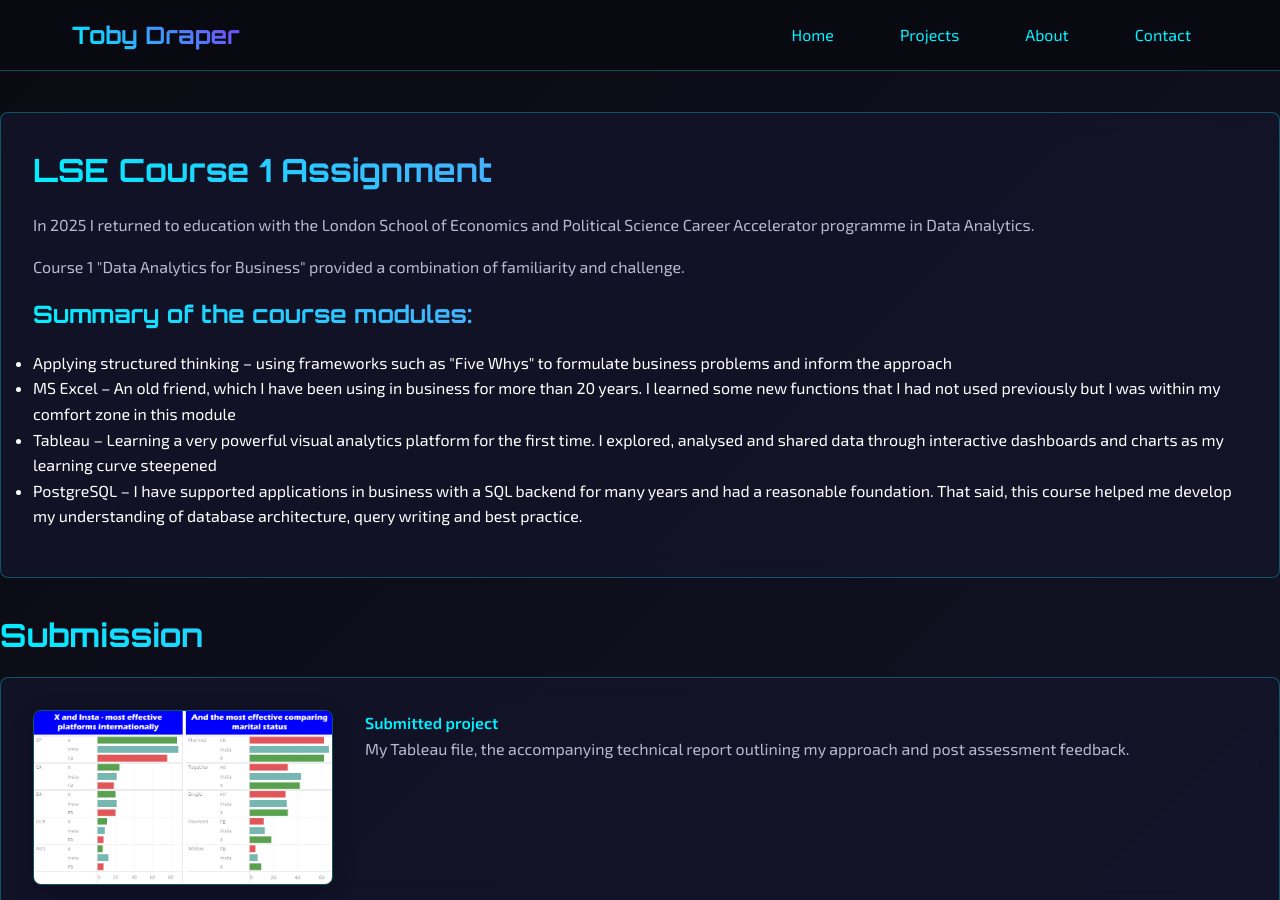
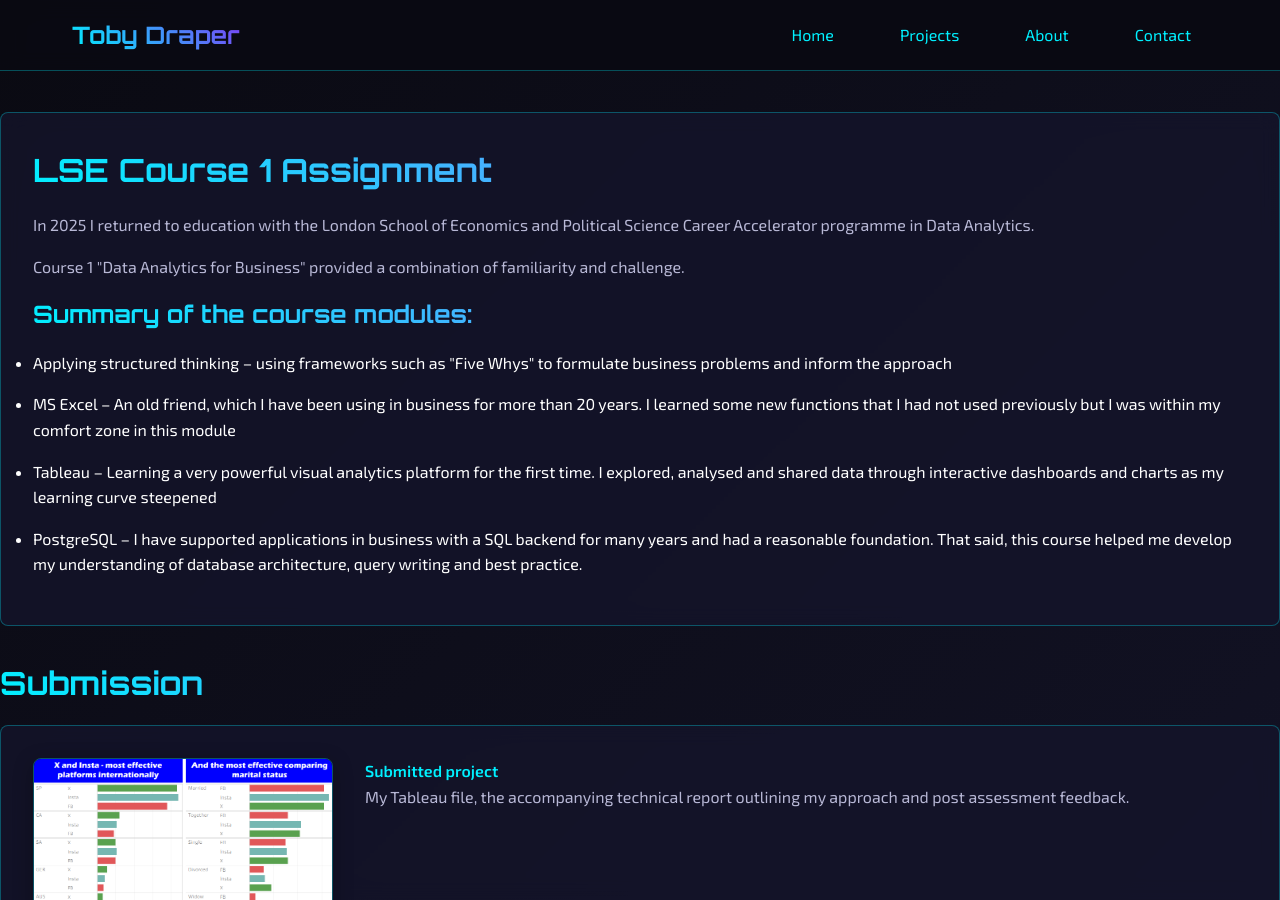
Before and after one commit to drapertoby/portfolio-toby-draper, a Jekyll site: the page built from course1_intro.md, in a window 1280 px wide and 900 px high. Built offline with Jekyll 4.4.1, drawn with Linux system fonts in a browser that asks for light colours.

Commit message:
Update course1_intro.md

```diff
--- a/course1_intro.md
+++ b/course1_intro.md
@@ -11,14 +11,12 @@ permalink: /course1_intro/
     <p>Course 1 "Data Analytics for Business" provided a combination of familiarity and challenge.</p>
 
     <h3>Summary of the course modules:</h3>
-    <p>
     <ul>
-      <li>Applying structured thinking – using frameworks such as "Five Whys" to formulate business problems and inform the approach</li>
-      <li>MS Excel – An old friend, which I have been using in business for more than 20 years. I learned some new functions that I had not used previously but I was within my comfort zone in this module</li>
-      <li>Tableau – Learning a very powerful visual analytics platform for the first time. I explored, analysed and shared data through interactive dashboards and charts as my learning curve steepened</li>
-      <li>PostgreSQL – I have supported applications in business with a SQL backend for many years and had a reasonable foundation. That said, this course helped me develop my understanding of database architecture, query writing and best practice.</li>
+     <p><li>Applying structured thinking – using frameworks such as "Five Whys" to formulate business problems and inform the approach</li></p>
+     <p><li>MS Excel – An old friend, which I have been using in business for more than 20 years. I learned some new functions that I had not used previously but I was within my comfort zone in this module</li></p>
+      <p><li>Tableau – Learning a very powerful visual analytics platform for the first time. I explored, analysed and shared data through interactive dashboards and charts as my learning curve steepened</li></p>
+      <p><li>PostgreSQL – I have supported applications in business with a SQL backend for many years and had a reasonable foundation. That said, this course helped me develop my understanding of database architecture, query writing and best practice.</li></p>
     </ul>
-    </p>
   </div>
 </div>
 
```
